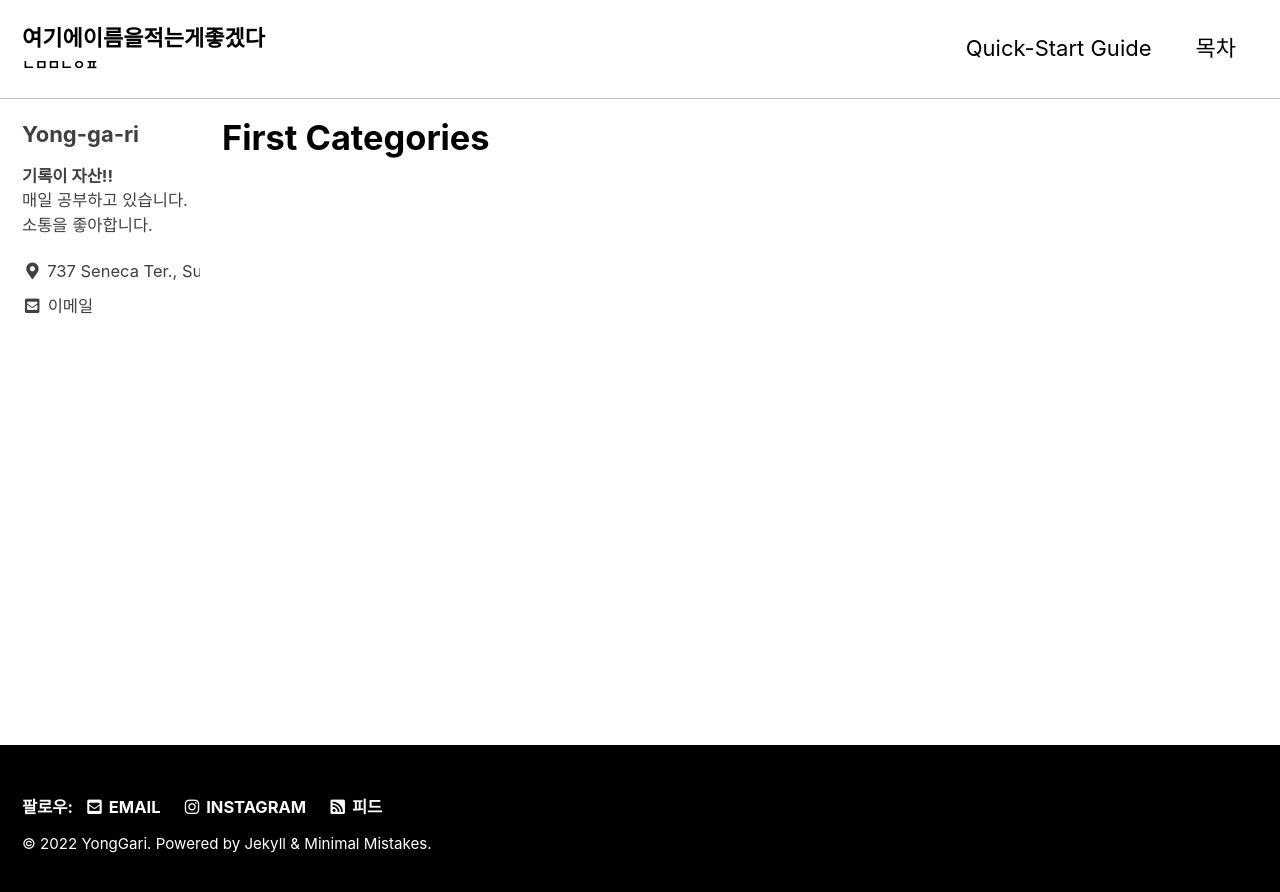
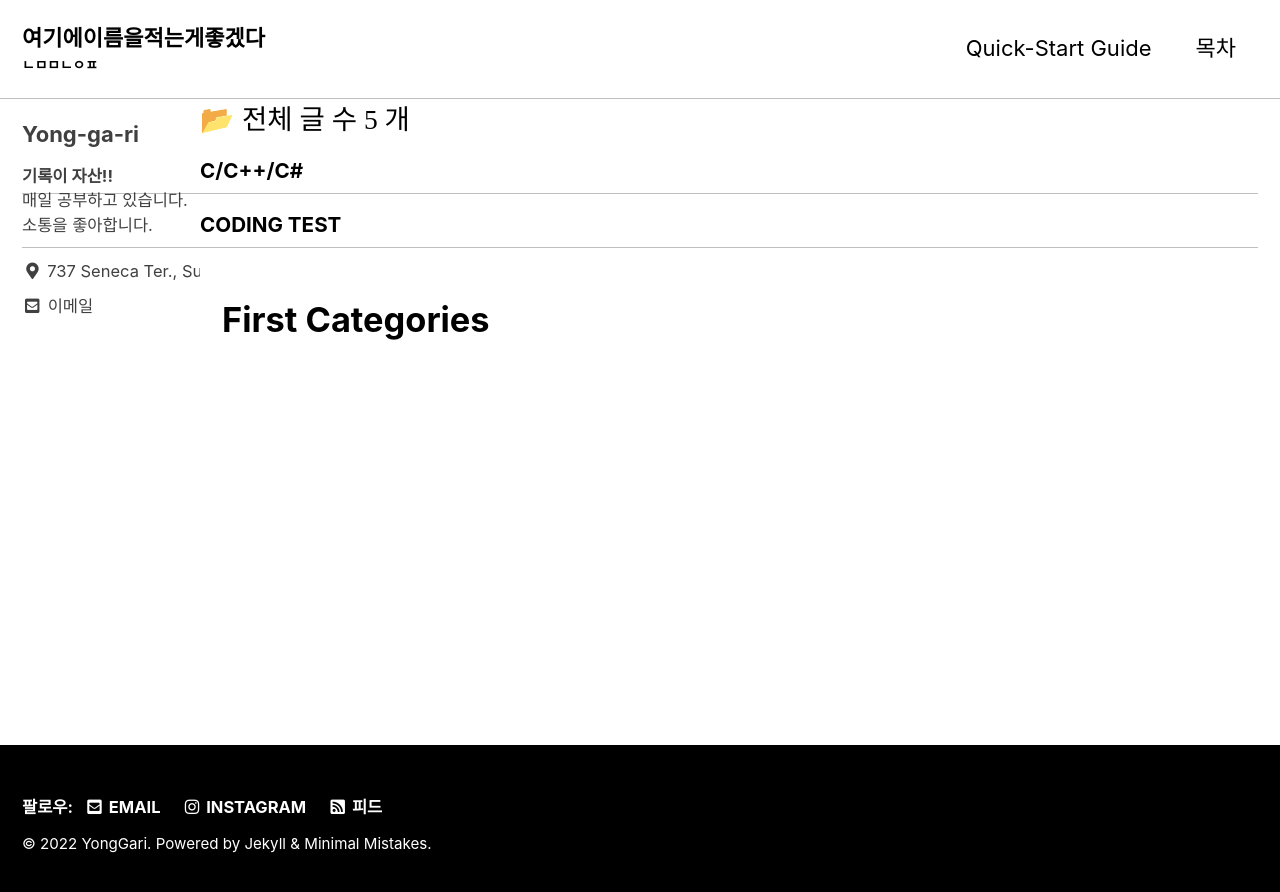
Before and after one commit to Yong-ga-ri/Yong-ga-ri.github.io, a Jekyll site: the page built from _pages/categories/category-first.md, in a window 1280 px wide. Shown: the top 892 px of the page. Built offline with Jekyll 4.4.1, drawn with Linux system fonts in a browser that asks for light colours; cached includes are drawn as plain includes.

Commit message:
<feat> category function initialized

```diff
--- a/_config.yml
+++ b/_config.yml
@@ -296,6 +296,8 @@
       comments: true # comment 를 주석 해지 후 true로 수정하기
       share: true
       related: true
+      # mathjax: true
+      sidebar_main: true
 
   ################################################################################
   # _pages                      : 해당 하단 영역이 새로 추가되었습니다.
--- /dev/null
+++ b/_includes/nav_list_main
@@ -0,0 +1,50 @@
+<!--전체 글 수를 세기 위한 연산. sum 변수에 전체 글 수 저장-->
+
+{% assign sum = site.posts | size %}
+
+<nav class="nav__list">
+  <input id="ac-toc" name="accordion-toc" type="checkbox" />
+  <label for="ac-toc">{{ site.data.ui-text[site.locale].menu_label }}</label>
+  <ul class="nav__items" id="category_tag_menu">
+      <!--전체 글 수-->
+      <li>
+            📂 <span style="font-family:'Cafe24Oneprettynight';">전체 글 수</style> <span style="font-family:'Coming Soon';">{{sum}}</style> <span style="font-family:'Cafe24Oneprettynight';">개</style>
+      </li>
+      <li>
+        <!--span 태그로 카테고리들을 크게 분류 ex) C/C++/C#-->
+        <span class="nav__sub-title">C/C++/C#</span>
+            <!--ul 태그로 같은 카테고리들 모아둔 페이지들 나열-->
+            <ul>
+                <!--Cpp 카테고리 글들을 모아둔 페이지인 /categories/cpp 주소의 글로 링크 연결-->
+                <!--category[1].size 로 해당 카테고리를 가진 글의 개수 표시-->
+                {% for category in site.categories %}
+                    {% if category[0] == "Cpp" %}
+                        <li><a href="/categories/cpp" class="">C ++ ({{category[1].size}})</a></li>
+                    {% endif %}
+                {% endfor %}
+            </ul>
+            <ul>
+                {% for category in site.categories %}
+                    {% if category[0] == "STL" %}
+                        <li><a href="/categories/stl" class="">C++ STL & 표준 ({{category[1].size}})</a></li>
+                    {% endif %}
+                {% endfor %}
+            </ul>
+        <span class="nav__sub-title">Coding Test</span>
+            <ul>
+                {% for category in site.categories %}
+                    {% if category[0] == "Algorithm" %}
+                        <li><a href="/categories/algorithm" class="">알고리즘 구현 (with C++) ({{category[1].size}})</a></li>
+                    {% endif %}
+                {% endfor %}
+            </ul>
+            <ul>
+                {% for category in site.categories %}
+                    {% if category[0] == "Programmers" %}
+                        <li><a href="/categories/programmers" class="">프로그래머스 ({{category[1].size}})</a></li>
+                    {% endif %}
+                {% endfor %}
+            </ul>
+      </li>
+  </ul>
+</nav>
--- a/_includes/sidebar.html
+++ b/_includes/sidebar.html
@@ -17,3 +17,7 @@
   {% endif %}
   </div>
 {% endif %}
+<!-- 아래 코드를 추가함으로써 nav_list_main 내용을 첨가함 -->
+  {% if page.sidebar_main %}
+    {% include nav_list_main %}
+  {% endif %}
```
Also changed, not shown: 2 other files.
